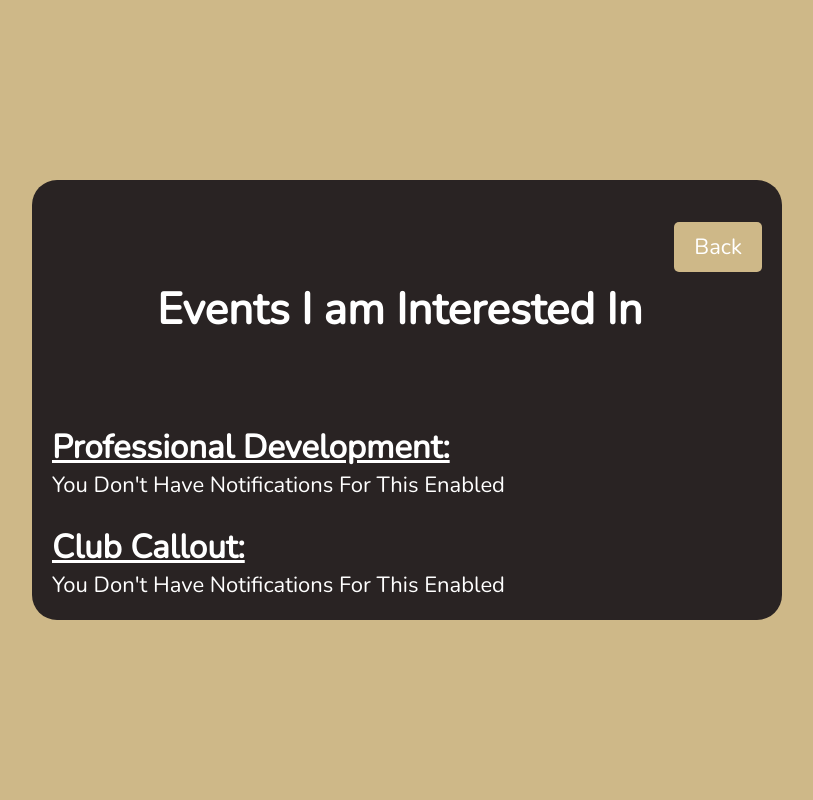
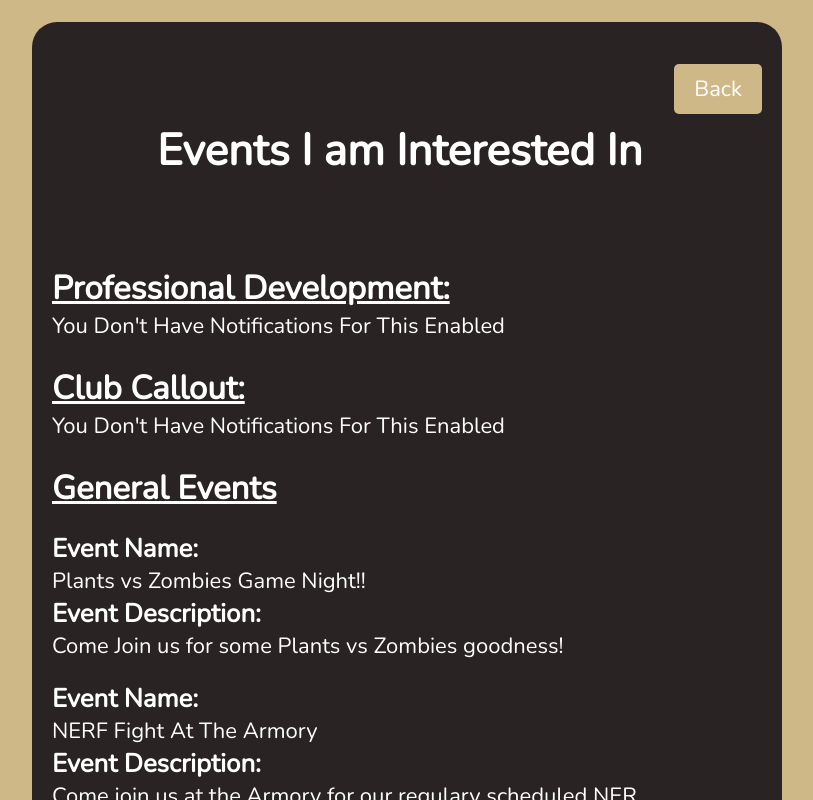
Before and after one commit to AdityaGupta03/PurdueHub, a React (Create React App) app in the folder register_ui/register-ui/: page /interested-events in a window 1280 px wide. Shown: the top 800 px of the page, without its empty margins (233-1046 px from the left). Built offline with nearby package versions, Linux system fonts and the light colour scheme.

Commit message:
fixed upcoming events page, need to add social media function

```diff
--- a/register_ui/register-ui/src/Club.css
+++ b/register_ui/register-ui/src/Club.css
@@ -79,6 +79,8 @@
 }
 
 .event {
+    width: 100%;
+    width: 600px;
     display: block;
     padding-top: 20px;
 }
@@ -92,3 +94,7 @@
     border-radius: 4px;
     font-size: 30px;
   }
+
+.event:hover {
+    background-color: rgb(96, 82, 82);
+}
--- a/register_ui/register-ui/src/EventsInterestedPage.js
+++ b/register_ui/register-ui/src/EventsInterestedPage.js
@@ -1,6 +1,7 @@
 import React, { useEffect, useState } from 'react'
 import { Link, useNavigate } from 'react-router-dom';
 import './Club.css'
+import works from './fireworks-shape.jpg' // temp picture
 
 function EventsInterestedPage() {
 
@@ -9,6 +10,16 @@ function EventsInterestedPage() {
     const[generalClubCallData, setGeneralCluCallbData] = useState([]); // pull data of club clalout tagged events
     const[notifyProfDev, setNotifyProfDev] = useState(false); // pull notification setting if they toggled this option
     const[notifyGeneralCallout, setNotifyGeneralCallout] = useState(false); // pull notification setting if they toggled this option
+    const[isUpcoming, setIsUpcoming] = useState(true); // boolean to check if there upcoming events
+
+    const [isInterested, setIsInterested] = useState(true);
+
+    const [viewingEvent, setViewingEvent] = useState(false);
+
+    const [index, setIndex] = useState(0);
+    const [wantsToRemove, setWantsToRemove] = useState(false);
+    const [eventName, setEventName] = useState('X'); // specific event information
+    const [eventDescription, setEventDescription] = useState('X'); // specific event information
 
     const headBack = () => {
         navigate("/");
@@ -42,8 +53,100 @@ function EventsInterestedPage() {
         },
     ];
 
+    const generalData = [
+        {
+            eventName:'Plants vs Zombies Game Night!!',
+            description: 'Come Join us for some Plants vs Zombies goodness!',
+        },
+        {
+            eventName:'NERF Fight At The Armory',
+            description: 'Come join us at the Armory for our regulary scheduled NERF fight on Saturday 9PM',
+        },
+        {
+            eventName:'Watch Along: Across The Spiderverse',
+            description: 'Come join us for this upcoming Halloween to watch Across The Spiderverse',
+        },
+    ];
+
+    const [allEvents, setAllEvents] = useState(generalData);
+
+    const followEvent = () => {
+        if(isInterested) {
+            // unfollows the event
+            setIsInterested(false);
+            setWantsToRemove(true); // indicate that you want to remove
+            console.log("Unfollowed Event");
+        }
+        else {
+            // follows the event
+            setIsInterested(true);
+            setWantsToRemove(false); // indicate that you don't want to remove
+            console.log("Refollowed Event");
+        }
+    }
+    useEffect(() => {
+        console.log('');
+    }, [viewingEvent])
+
+    const viewEventPageClick = (name, description, indexOf) => {
+
+        if(viewingEvent) {
+            // if no longer viewing the page of the event...
+            setEventName('');
+            setEventDescription('');
+            if(wantsToRemove) {
+                // remove event from list
+
+                const events = allEvents;
+                events.splice(index, 1);
+                if(events.length === 0) {
+                    setIsUpcoming(false);
+                }
+
+                setAllEvents(events);
+
+                setIsInterested(true);
+            }
+            setViewingEvent(false);
+        }
+        else {
+            // if viewing the page of the event...
+            setEventName(name);
+            setIndex(indexOf);
+            setEventDescription(description);
+            setViewingEvent(true);
+        }
+    }
+
     return (
-    <div className='whole'>
+        <>
+        {viewingEvent ? (
+                <div className='whole'>
+                    <div className='containbtn'>
+                        <button className='actualbtn' onClick={() => viewEventPageClick('X', 'X')}>Back</button>
+                    </div>
+
+                    <div className='intro'>
+                        <img className='clubPF' src={works}/>
+                        <h1 className='title'>Event: {eventName}</h1>
+                    </div>
+
+                    <div className='summaryText'>
+                        <h3>Description:</h3>
+                        <p>{eventDescription}</p>
+                        <br/>
+                    </div>
+
+                    <div className='containbtn' style={{paddingBottom: '100px'}}>
+                        <button className="actualbtn" onClick={followEvent}>{isInterested ? "Remove Event": "Add Event"}</button>
+                    </div>
+
+                </div>
+        ):(
+
+
+
+        <div className='whole'>
         <div className='containbtn'>
             <button className='actualbtn' onClick={headBack}>Back</button>
         </div>
@@ -91,7 +194,31 @@ function EventsInterestedPage() {
                     <p>You Don't Have Notifications For This Enabled</p>
                 )}
         </div>
-    </div>
+        <div className='eventCtn'>
+            <h2 style={{textDecoration: 'underline'}}>General Events</h2>
+                {isUpcoming ? (
+                     <div>
+                        {allEvents.map((item, index) => {
+                             return (
+                                <Link className="clubEventLinks"style={{textDecorationLine: 'none'}} onClick={() => viewEventPageClick(item.eventName, item.description, index)}>
+                                <div key={index} className='event'>
+                                    <h3>Event Name:</h3>
+                                    <p className='wrapText'>{item.eventName}</p>
+                                    <h3>Event Description: </h3>
+                                    <p className='wrapText'>{item.description}</p>
+                                </div>
+                                </Link>
+                                )
+                            })}
+                     </div>
+                ) : (
+                    <p>Nothing Coming Up...</p>
+                )}
+            </div>
+        </div>
+        )}
+        </>
+
   )
 }
 
--- a/register_ui/register-ui/src/Home.js
+++ b/register_ui/register-ui/src/Home.js
@@ -28,7 +28,7 @@ export default function Home() {
         <Link to="/settings">Settings</Link>
         <Link to="/delete">Delete Account</Link>
         <Link to="/message-user">Message A User</Link>
-        <Link to="/interested-events">Events I Am Interested In</Link>
+        <Link to="/interested-events">Upcoming Events</Link>
         <Link to="/username-lookup">Username Lookup</Link>
         </section>
       </div>
```
